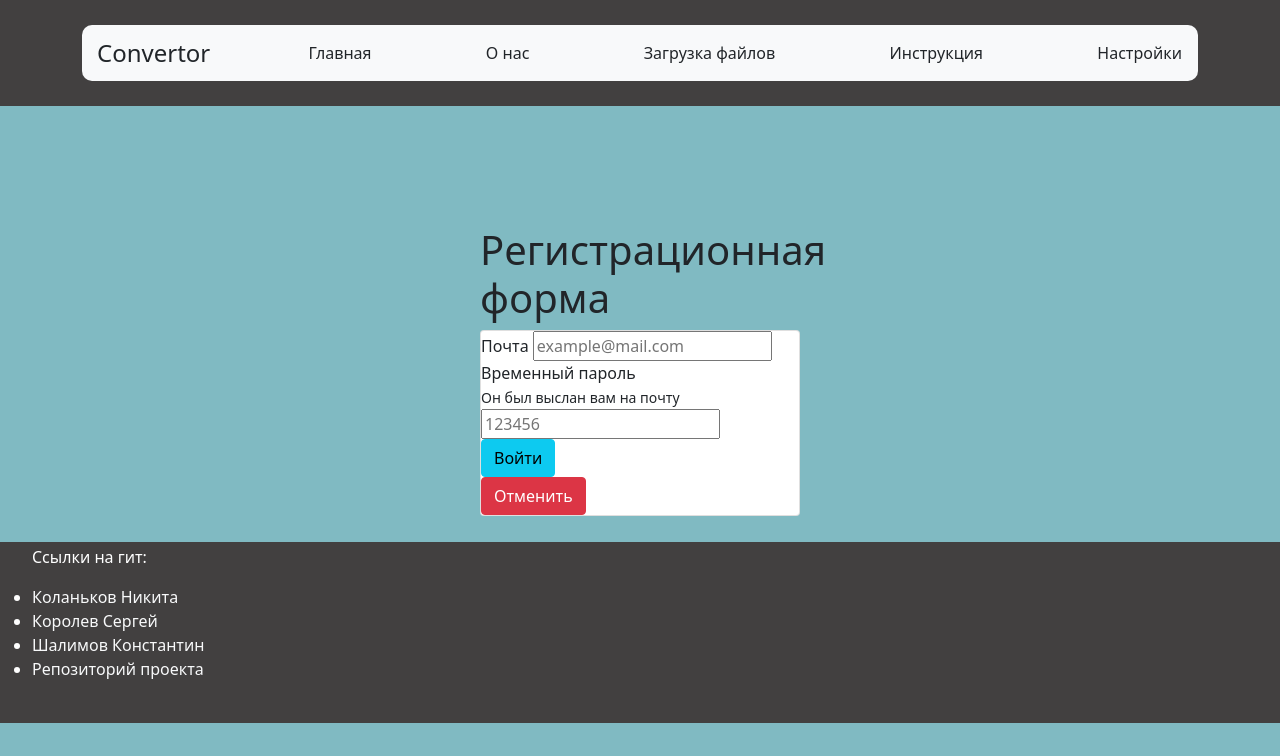
After one commit to NonHexagon/Text_to_audio_service, a Flask app: template Сайт/templates/login.html in a window 1280 px wide. The commit adds this page. Shown: the top 756 px of the page. Run offline with Flask 3, Linux system fonts and the light colour scheme; the template is opened without the code that fills it, so the values that code supplies are empty; some libraries are stand-ins or nearby versions.

Commit message:
Add files via upload

```diff
--- /dev/null
+++ b/Сайт/templates/login.html
@@ -0,0 +1,21 @@
+{%extends 'index.html'%}
+{%block title%}
+Вход в систему
+{%endblock%}
+{%block section%}
+<h1>Регистрационная форма</h1>
+<form method="post">
+  <div class="card">
+    <div class="form-group">
+    <label>Почта</label>
+    <input type="email" name="email" id="email" placeholder="example@mail.com"><br>
+        <label>Временный пароль</label><br>
+        <small>Он был выслан вам на почту</small><br>
+        <input type="password" name="tmp_passwd" id="tmp_passwd" placeholder="123456"><br>
+    <input type="submit" class="btn btn-info" value="Войти">
+    <br>
+    <a href="/" class="btn btn-danger">Отменить</a>
+    </div>
+  </div>
+</form>
+{%endblock%}
--- a/Сайт/templates/register_form.html
+++ b/Сайт/templates/register_form.html
@@ -1,6 +1,6 @@
 {%extends 'index.html'%}
 {%block title%}
-О нас
+Регистрация
 {%endblock%}
 {%block section%}
 <h1>Регистрационная форма</h1>
```
